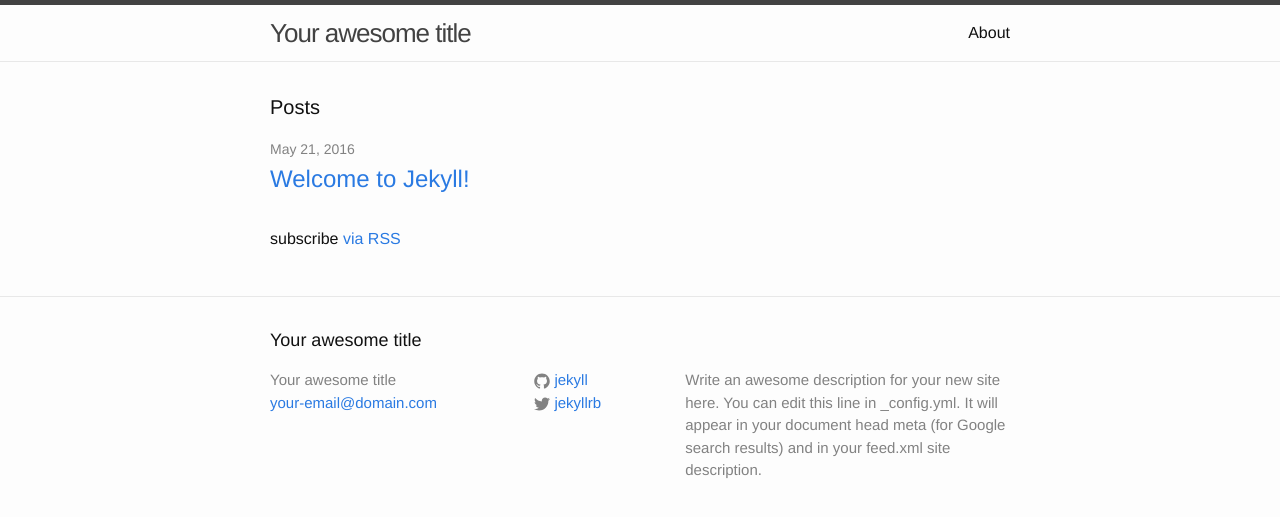
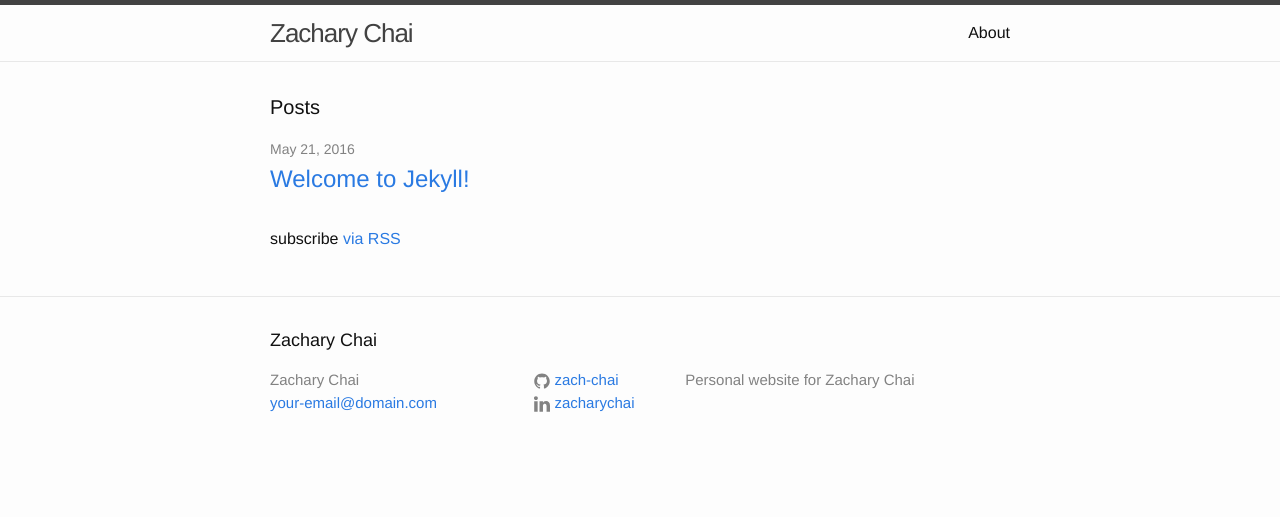
Before and after one commit to zach-chai/zach-chai.github.io, a Jekyll site: the page built from index.html, in a window 1280 px wide. Shown: the top 517 px of the page. Built offline with Jekyll 4.4.1, drawn with Linux system fonts in a browser that asks for light colours.

Commit message:
update template

```diff
--- a/_config.yml
+++ b/_config.yml
@@ -6,16 +6,14 @@
 # 'jekyll serve'. If you change this file, please restart the server process.
 
 # Site settings
-title: Your awesome title
+title: Zachary Chai
 email: your-email@domain.com
 description: > # this means to ignore newlines until "baseurl:"
-  Write an awesome description for your new site here. You can edit this
-  line in _config.yml. It will appear in your document head meta (for
-  Google search results) and in your feed.xml site description.
+  Personal website for Zachary Chai
 baseurl: "" # the subpath of your site, e.g. /blog
 url: "http://yourdomain.com" # the base hostname & protocol for your site
-twitter_username: jekyllrb
-github_username:  jekyll
+github_username:  zach-chai
+linkedin_username: zacharychai
 
 # Build settings
 markdown: kramdown
--- a/_includes/footer.html
+++ b/_includes/footer.html
@@ -20,9 +20,9 @@
           </li>
           {% endif %}
 
-          {% if site.twitter_username %}
+          {% if site.linkedin_username %}
           <li>
-            {% include icon-twitter.html username=site.twitter_username %}
+            {% include icon-linkedin.html username=site.linkedin_username %}
           </li>
           {% endif %}
         </ul>
--- /dev/null
+++ b/_includes/icon-linkedin.html
@@ -0,0 +1 @@
+<a href="https://ca.linkedin.com/in/{{ include.username }}"><span class="icon icon--linkedin">{% include icon-linkedin.svg %}</span><span class="username">{{ include.username }}</span></a>
```
Also changed, not shown: _includes/icon-linkedin.svg (added).
